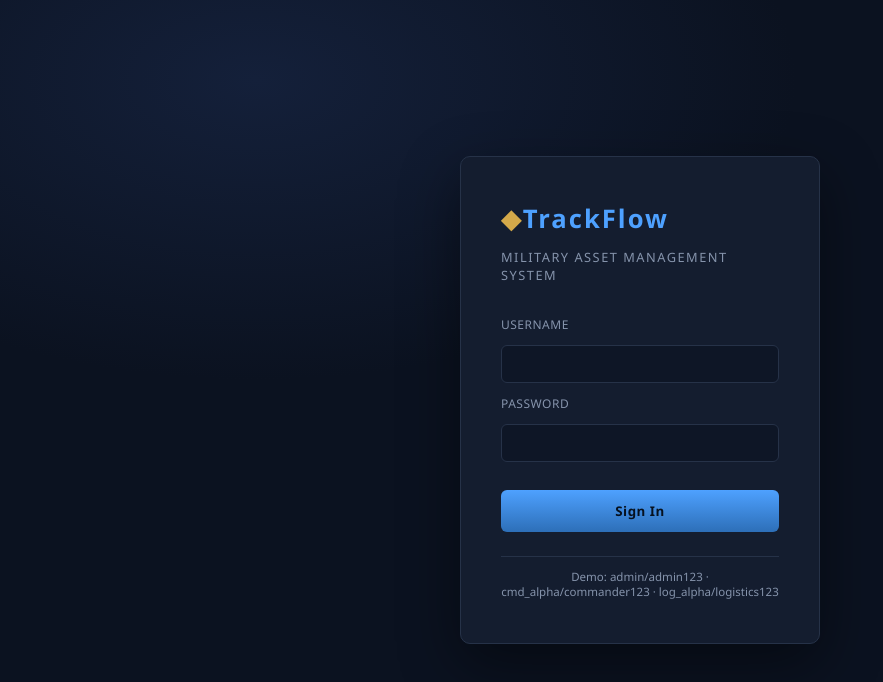
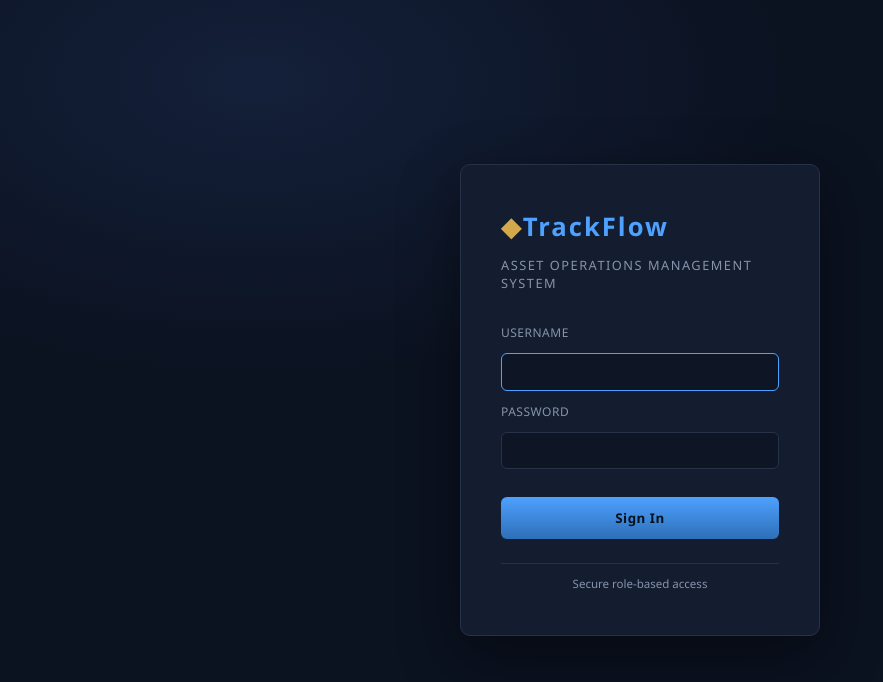
Before and after one commit to Sripadma06/trackflow, a React (Vite) app in the folder trackflow-frontend/: page /login in a window 1280 px wide. Shown: the top 682 px of the page, without its empty margins (0-883 px from the left). Built offline with nearby package versions, Linux system fonts and the light colour scheme; no server answers.

Commit message:
Update login page subtitle and hints

```diff
--- a/trackflow-frontend/src/pages/Login.jsx
+++ b/trackflow-frontend/src/pages/Login.jsx
@@ -24,16 +24,14 @@ export default function Login() {
     <div className="login-page">
       <form className="login-card" onSubmit={handleSubmit}>
         <h1>TrackFlow</h1>
-        <p className="subtitle">Military Asset Management System</p>
+        <p className="subtitle">Asset Operations Management System</p>
         {error && <div className="error">{error}</div>}
         <label>Username</label>
-        <input value={username} onChange={(e) => setUsername(e.target.value)} required />
+        <input value={username} onChange={(e) => setUsername(e.target.value)} required autoFocus />
         <label>Password</label>
         <input type="password" value={password} onChange={(e) => setPassword(e.target.value)} required />
         <button type="submit">Sign In</button>
-        <div className="hint">
-          Demo: admin/admin123 · cmd_alpha/commander123 · log_alpha/logistics123
-        </div>
+        <div className="hint">Secure role-based access</div>
       </form>
     </div>
   );
```
